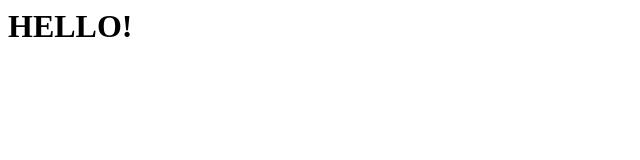
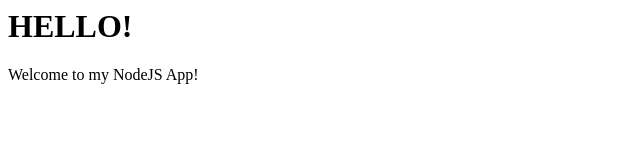
Before and after one commit to ismaelirc/web-server, a website: page public/index.html in a window 1280 px wide. Shown: the whole page, without its empty margins (0-640 px from the left). Drawn offline with Linux system fonts and the light colour scheme.

Commit message:
Add an p tag

```diff
--- a/public/index.html
+++ b/public/index.html
@@ -4,5 +4,6 @@
 	</header>
 	<body>
 		<h1>HELLO!</h1>
+		<p>Welcome to my NodeJS App!</p>
 	</body>
 </html>
```
